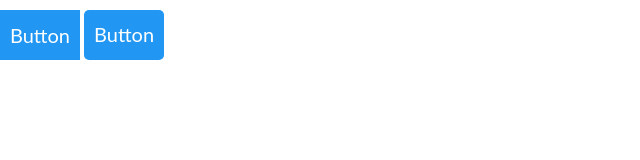
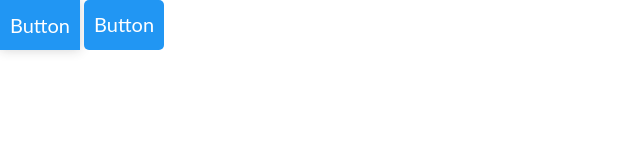
Before and after one commit to Donglin-Wang/FlareCSS, a plain HTML site: page index.html in a window 1280 px wide. Shown: the whole page, without its empty margins (0-640 px from the left). Drawn offline with Linux system fonts and the light colour scheme.

Commit message:
Deleted button example section

```diff
--- a/index.html
+++ b/index.html
@@ -2,30 +2,32 @@
 <!--[if lt IE 7]>      <html class="no-js lt-ie9 lt-ie8 lt-ie7"> <![endif]-->
 <!--[if IE 7]>         <html class="no-js lt-ie9 lt-ie8"> <![endif]-->
 <!--[if IE 8]>         <html class="no-js lt-ie9"> <![endif]-->
-<!--[if gt IE 8]><!--> <html class="no-js"> <!--<![endif]-->
+<!--[if gt IE 8]><!-->
+<html class="no-js">
+	<!--<![endif]-->
 	<head>
-        <meta charset="utf-8">
-        <meta http-equiv="X-UA-Compatible" content="IE=edge">
+		<meta charset="utf-8" />
+		<meta http-equiv="X-UA-Compatible" content="IE=edge" />
 		<title></title>
-        <meta name="description" content="">
-        <meta name="viewport" content="width=device-width, initial-scale=1">
-        <link rel="stylesheet" href="style.css">
+		<meta name="description" content="" />
+		<meta name="viewport" content="width=device-width, initial-scale=1" />
+		<link rel="stylesheet" href="style.css" />
 	</head>
 	<body>
 		<!--[if lt IE 7]>
-            <p class="browsehappy">You are using an <strong>outdated</strong> browser. Please <a href="#">upgrade your browser</a> to improve your experience.</p>
+			<p class="browsehappy">
+				You are using an <strong>outdated</strong> browser. Please
+				<a href="#">upgrade your browser</a> to improve your experience.
+			</p>
 		<![endif]-->
 
 		<!-- BUTTON -->
-        <div class="btn-example">
 		<button class="btn btn--hover-effect blue--background01">
 			Button
 		</button>
 		<a class="btn blue--background01 btn--round ">
 			Button
 		</a>
-        </div>
-
 
 		<!-- DROPDOWN -->
 
@@ -45,8 +47,5 @@
 
 
  -->
-
-
-
 	</body>
 </html>
--- a/style.css
+++ b/style.css
@@ -9,10 +9,7 @@ body, html {
     padding: 0;
 }
 
-.btn-example > .btn{
-    margin-top: 10px;
-    margin-bottom: 10px;
-}
+
 
 /* BUTTON */
 .btn {
```
Lines whose indentation alone changed are shown as unchanged.
